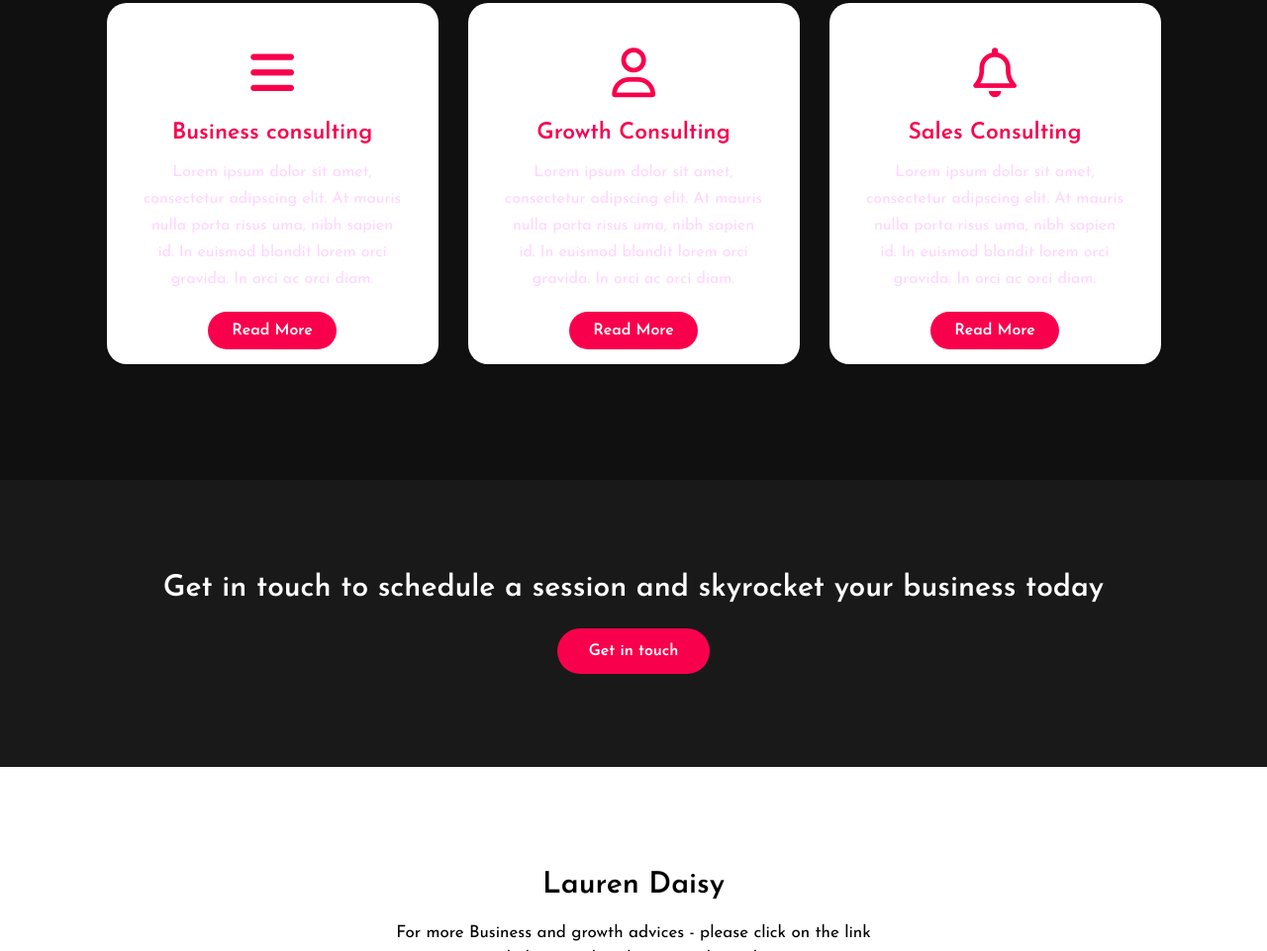
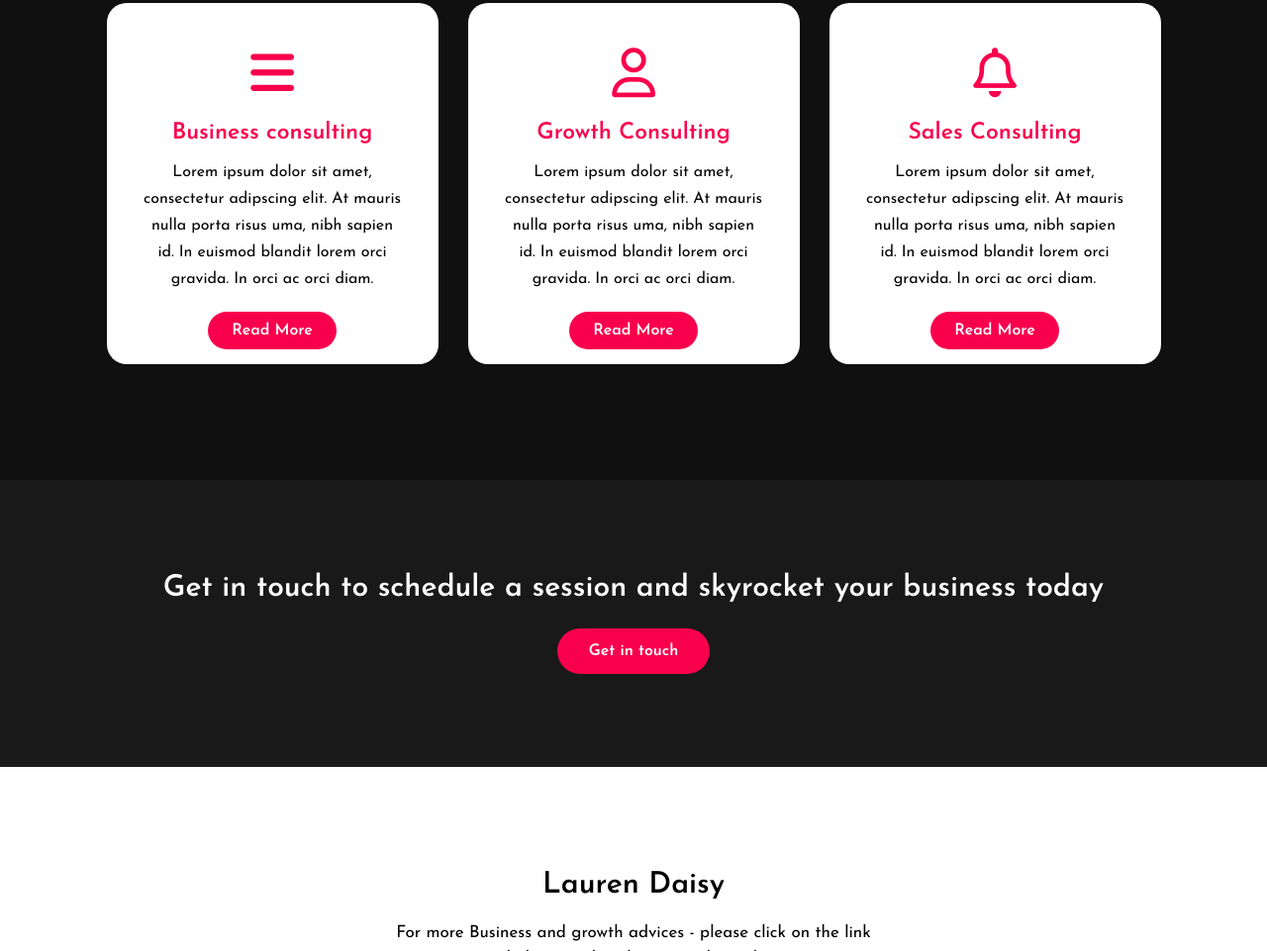
Before and after one commit to hafsakedge/landingpage, a plain HTML site: page index.html in a window 1280 px wide. Shown: the part 1649-2610 px from the top of the page at 99% size. Drawn offline with Linux system fonts and the light colour scheme.

Commit message:
Update style.css

```diff
--- a/css/style.css
+++ b/css/style.css
@@ -207,7 +207,7 @@ h5{
 	margin-bottom: 15px;
 }
 .pra p{
-	color: #fcfc;
+	color: black;
 	font-size: 16px;
 	line-height: 27px;
 	margin-bottom: 25px;
```
